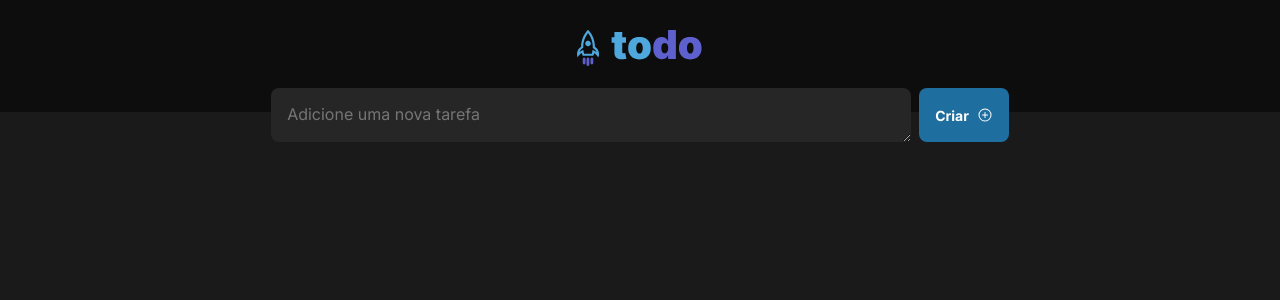
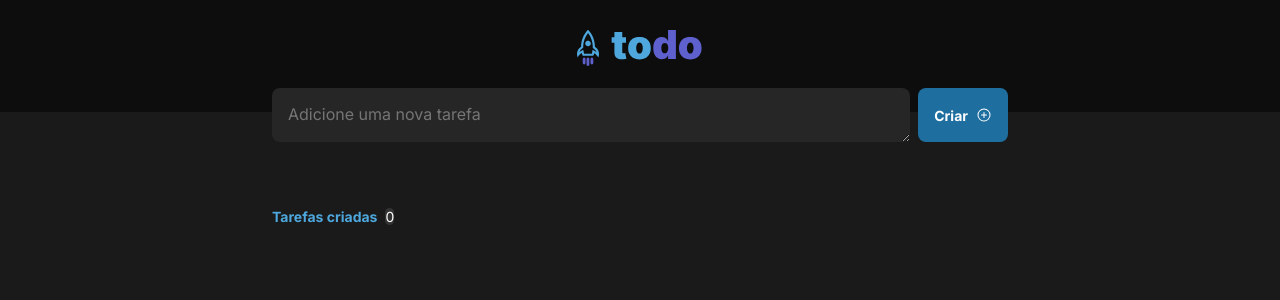
Before and after one commit to pedroeduardo36/ToDo-react, a React (Vite) app: page / in a window 1280 px wide. Shown: the top 300 px of the page. Built offline with nearby package versions, Linux system fonts and the light colour scheme.

Commit message:
Fix body wrapper width

```diff
--- a/src/App.module.css
+++ b/src/App.module.css
@@ -1,8 +1,7 @@
-div {
-    display: flex;
-    flex-direction: column;
-    width: 100wh;
+.teste {
+  display: flex;
+  flex-direction: column;
 
-    align-items: center;
-    justify-content: center;
+  align-items: center;
+  justify-content: center;
 }
--- a/src/App.tsx
+++ b/src/App.tsx
@@ -1,13 +1,14 @@
 import { Header } from "./components/Header";
-import { NewTask } from "./components/NewTask";
+import styles from './App.module.css'
 
 import "./global.css";
+import { Body } from "./components/Body";
 
 export function App() {
   return (
-    <div>
+    <div className={styles.teste}>
       <Header />
-      <NewTask />
+      <Body />
     </div>
   );
 }
--- /dev/null
+++ b/src/components/Body.module.css
@@ -0,0 +1,7 @@
+.bodyWrapper {
+    width: 46rem;
+
+    flex: 1;
+    align-items: center;
+    justify-content: center;
+}
--- /dev/null
+++ b/src/components/Body.tsx
@@ -0,0 +1,12 @@
+import { NewTask } from "./NewTask";
+import { TaskCount } from "./TaskCount";
+import styles from './Body.module.css'
+
+export function Body() {
+  return (
+    <div className={styles.bodyWrapper}>
+      <NewTask />
+      <TaskCount />
+    </div>
+  );
+}
--- a/src/components/Header.module.css
+++ b/src/components/Header.module.css
@@ -1,6 +1,7 @@
 .header {
   background: var(--gray-700);
   heigth: 12.5rem;
+  width: 100%;
 
   display: flex;
   justify-content: center;
--- a/src/components/NewTask.module.css
+++ b/src/components/NewTask.module.css
@@ -7,7 +7,7 @@ form {
 
 textarea {
   background: var(--gray-500);
-  color: var(--gray-300);
+  color: var(--white);
 
   width: 40rem;
   border-radius: 8px;
--- /dev/null
+++ b/src/components/TaskCount.module.css
@@ -0,0 +1,18 @@
+.taskCreated {
+    padding-top: 4rem;
+}
+
+.taskCreated strong {
+    color: var(--blue);
+    font-size: 14px;
+}
+
+.taskCreated span {
+    color: var(--white);
+    background: var(--gray-400);
+    padding: 0.24mentrem 0.76rem;
+    border-radius: 10rem;
+    margin-left: 0.5rem;
+    font-size: 14px;
+    height: 1rem;
+}
--- /dev/null
+++ b/src/components/TaskCount.tsx
@@ -0,0 +1,11 @@
+import styles from "./TaskCount.module.css";
+
+export function TaskCount() {
+  return (
+    <div className={styles.taskCreated}>
+      <strong>Tarefas criadas</strong>
+
+      <span>0</span>
+    </div>
+  );
+}
```
